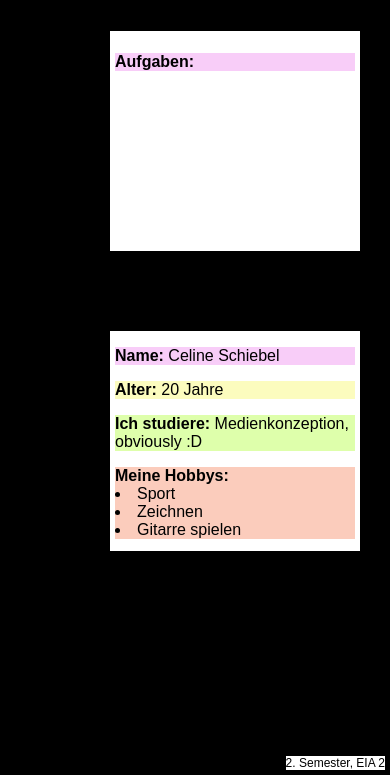
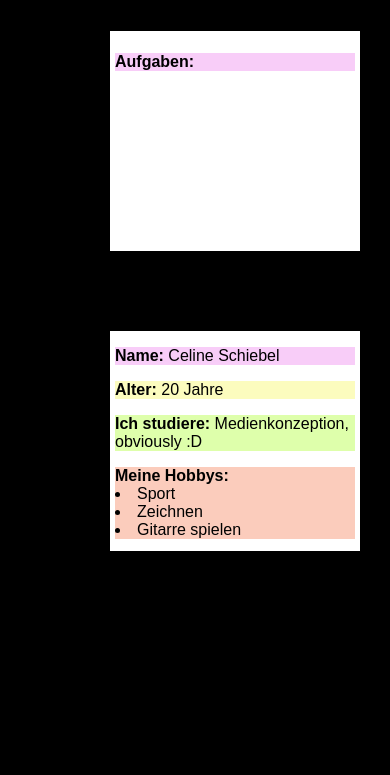
Before and after one commit to celine333/EIA_2, a plain HTML site: page Steckbrief/steckbrief.htm in a window 390 px wide. Shown: the part 69-844 px from the top of the page. Drawn offline with Linux system fonts and the light colour scheme.

Commit message:
Update Steckbrief_style.css

```diff
--- a/Steckbrief/Steckbrief_style.css
+++ b/Steckbrief/Steckbrief_style.css
@@ -132,12 +132,4 @@ body {
         width: 96%;
         background-color: rgb(245, 129, 87, 0.4)
     }
-
-    footer {
-        position: absolute;
-        bottom: 5px;
-        right: 5px;
-        background-color: white;
-        font-size: 12px;
-    }
 }
```
